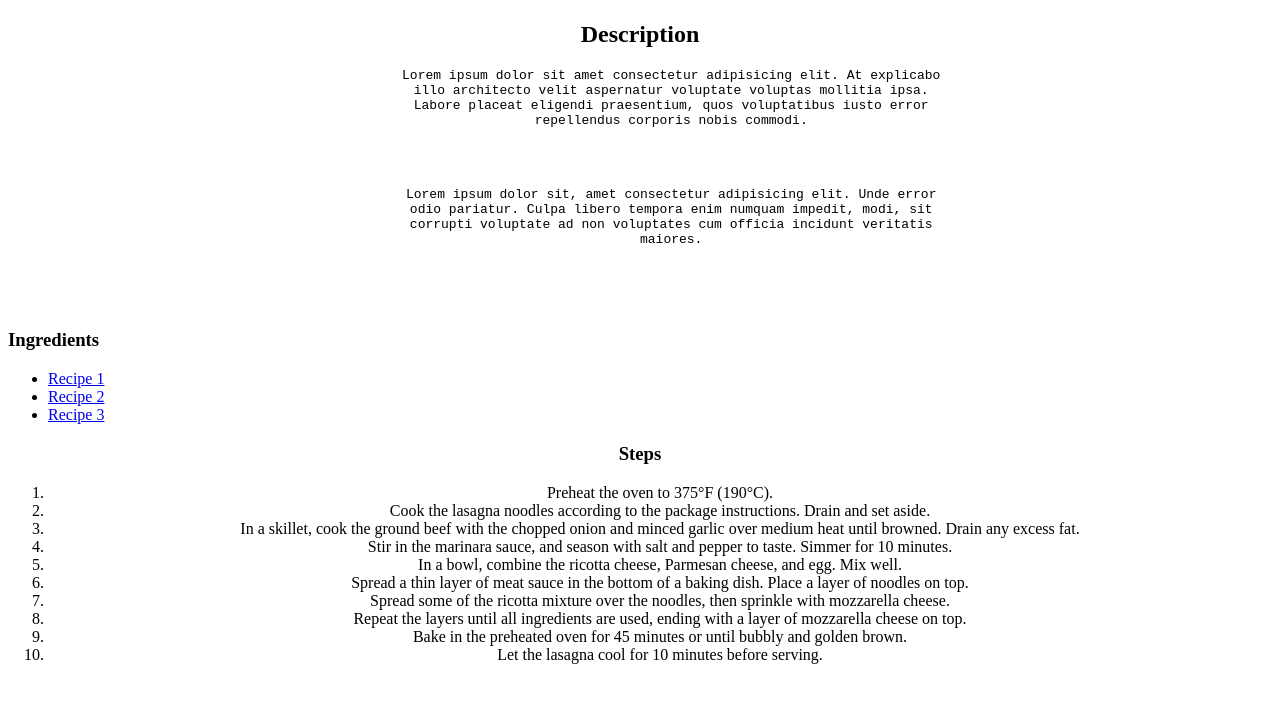
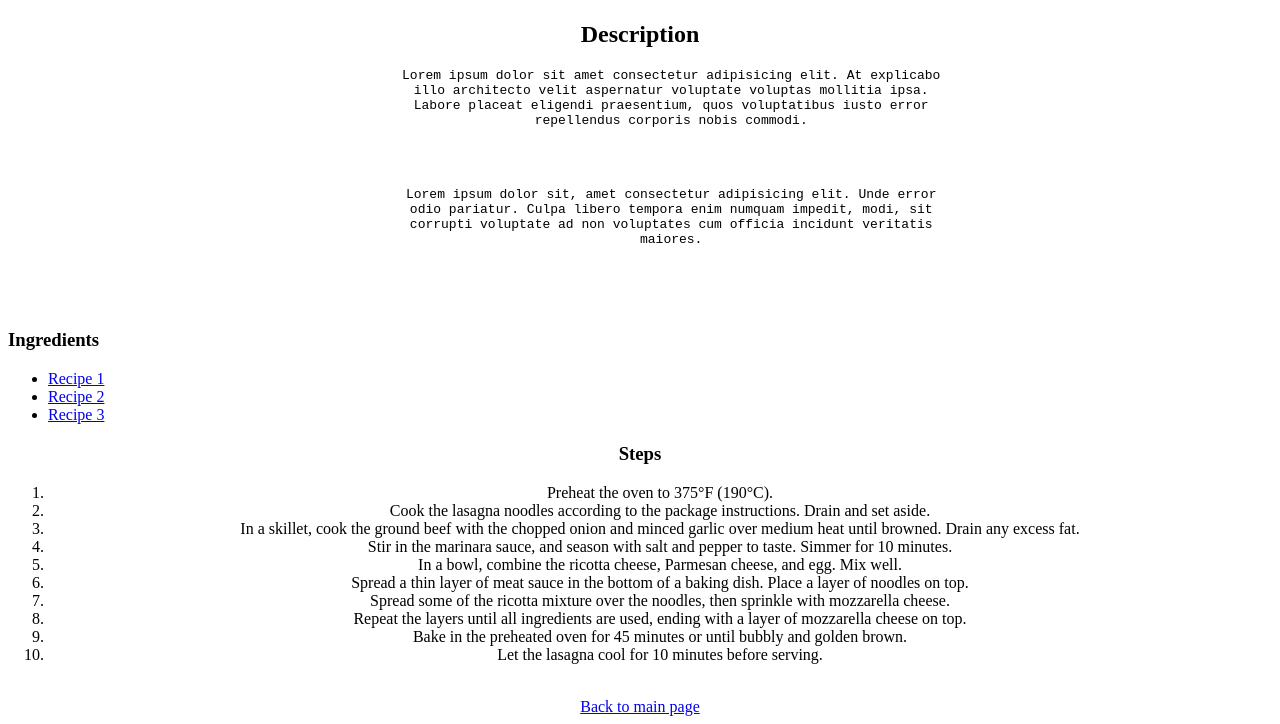
Before and after one commit to Omar-maayta/odin-recipes, a plain HTML site: page recipes/lasanga.html in a window 1280 px wide. Shown: the part 383-1107 px from the top of the page. Before the commit the page ends 1063 px from the top, so only its background shows below. Drawn offline with Linux system fonts and the light colour scheme.

Commit message:
index.html

```diff
--- a/recipes/lasanga.html
+++ b/recipes/lasanga.html
@@ -100,7 +100,11 @@
           </li>
           <li>Let the lasagna cool for 10 minutes before serving.</li>
         </ol>
+        <div><br>
+            <a href="../index.html">Back to main page</a>
+          </div>
       </div>
+
     </center>
   </body>
 </html>
```
